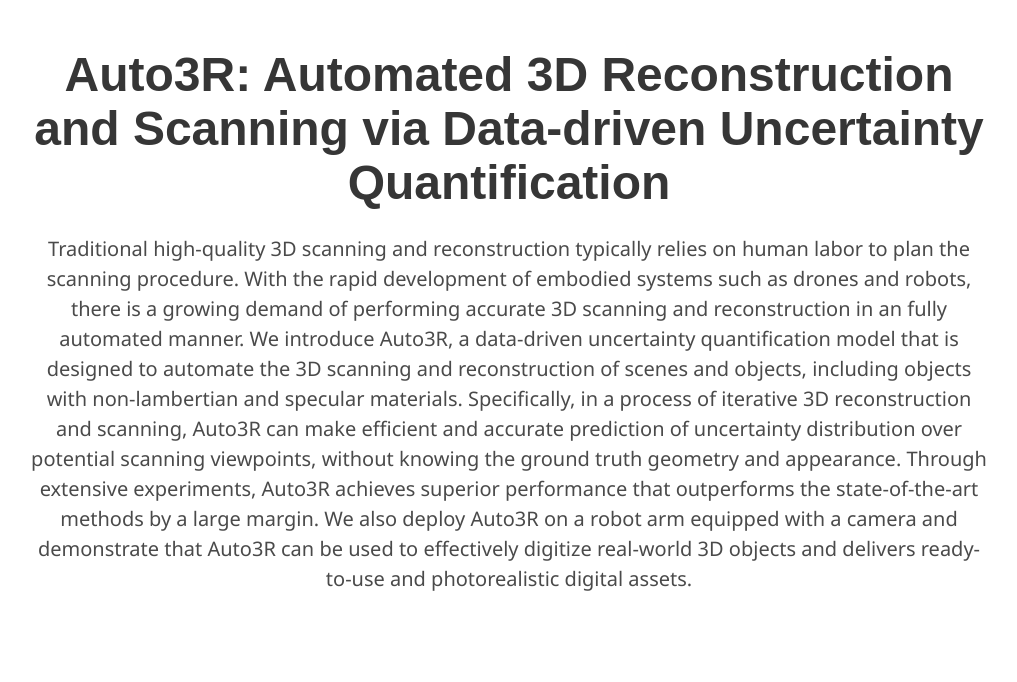
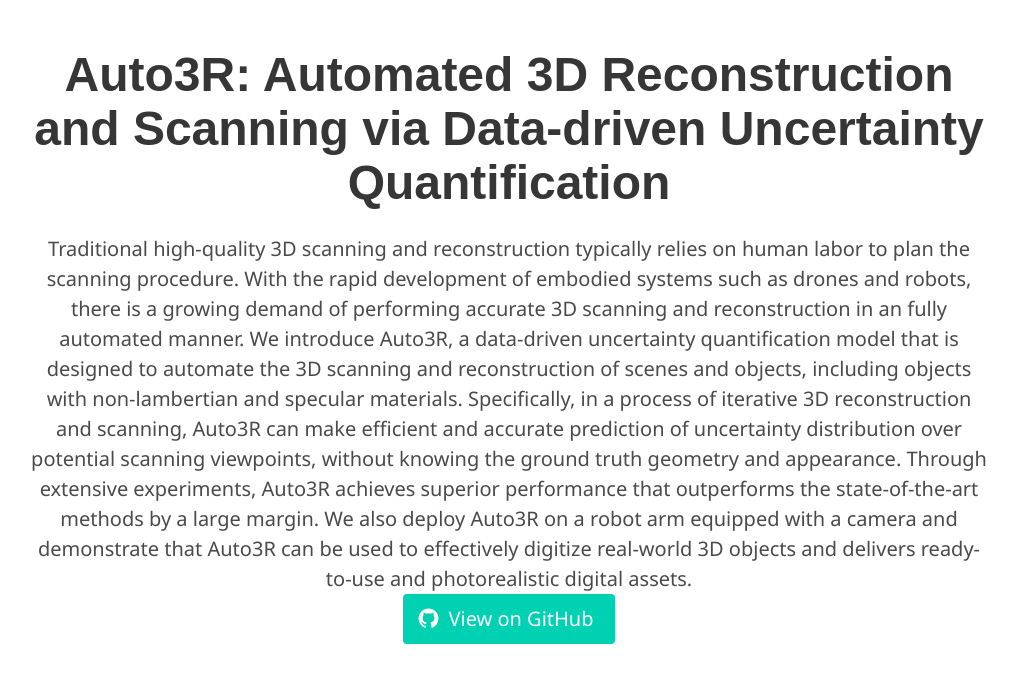
Before and after one commit to tomatoma00/auto3r.github.io, a plain HTML site: page index.html in a window 1280 px wide. Shown: the whole page, without its empty margins (131-1148 px from the left). Drawn offline with Linux system fonts and the light colour scheme; some icons are missing; a web font is replaced by a local one.

Commit message:
Add GitHub link button to index.html

```diff
--- a/index.html
+++ b/index.html
@@ -46,6 +46,12 @@
           <p class="is-size-5">
             Traditional high-quality 3D scanning and reconstruction typically relies on human labor to plan the scanning procedure. With the rapid development of embodied systems such as drones and robots, there is a growing demand of performing accurate 3D scanning and reconstruction in an fully automated manner. We introduce Auto3R, a data-driven uncertainty quantification model that is designed to automate the 3D scanning and reconstruction of scenes and objects, including objects with non-lambertian and specular materials. Specifically, in a process of iterative 3D reconstruction and scanning, Auto3R can make efficient and accurate prediction of uncertainty distribution over potential scanning viewpoints, without knowing the ground truth geometry and appearance. Through extensive experiments, Auto3R achieves superior performance that outperforms the state-of-the-art methods by a large margin. We also deploy Auto3R on a robot arm equipped with a camera and demonstrate that Auto3R can be used to effectively digitize real-world 3D objects and delivers ready-to-use and photorealistic digital assets.
           </p>
+          <a href="https://github.com/your-repo-link" target="_blank" class="button is-primary is-medium">
+            <span class="icon">
+              <i class="fab fa-github"></i>
+            </span>
+            <span>View on GitHub</span>
+          </a>
         </div>
       </div>
     </div>
```
